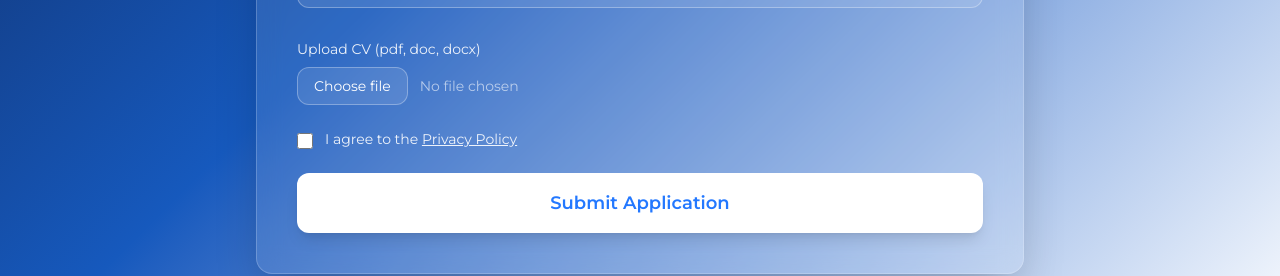
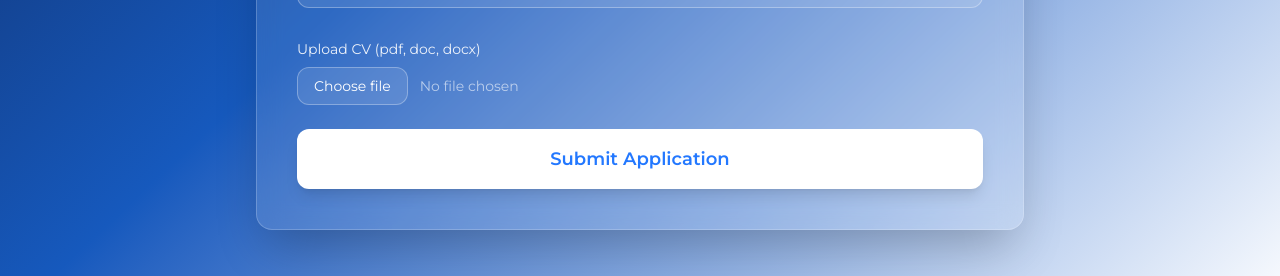
Before and after one commit to rinesaahmedi/primex, a React (Vite) app: page /apply in a window 1280 px wide. Shown: the part 880-1156 px from the top of the page. Built offline with nearby package versions, Linux system fonts and the light colour scheme; no server answers.

Commit message:
privacy accept - removed from the join us form

```diff
--- a/src/pages/JoinUsForm.jsx
+++ b/src/pages/JoinUsForm.jsx
@@ -349,11 +349,12 @@ function JoinUsForm() {
 
             {/* ROW 3: Country & Position */}
             <div className="grid md:grid-cols-2 gap-5">
-
               {/* --- CUSTOM COUNTRY DROPDOWN (Replacing <select>) --- */}
               <div className="relative" ref={countryDropdownRef}>
                 <div
-                  onClick={() => !isSubmitting && setIsCountryOpen(!isCountryOpen)}
+                  onClick={() =>
+                    !isSubmitting && setIsCountryOpen(!isCountryOpen)
+                  }
                   className={`w-full rounded-xl border px-5 py-3.5 text-base cursor-pointer flex justify-between items-center bg-white/10 transition-all
                     ${
                       errors.country
@@ -366,7 +367,9 @@ function JoinUsForm() {
                       formData.country ? "text-white" : "text-white/60"
                     }
                   >
-                    {formData.country || t("forms.join.fields.country") || "Select Country"}
+                    {formData.country ||
+                      t("forms.join.fields.country") ||
+                      "Select Country"}
                   </span>
                   {/* Chevron Icon */}
                   <svg
@@ -377,14 +380,21 @@ function JoinUsForm() {
                     stroke="currentColor"
                     viewBox="0 0 24 24"
                   >
-                    <path strokeLinecap="round" strokeLinejoin="round" strokeWidth="2" d="M19 9l-7 7-7-7" />
+                    <path
+                      strokeLinecap="round"
+                      strokeLinejoin="round"
+                      strokeWidth="2"
+                      d="M19 9l-7 7-7-7"
+                    />
                   </svg>
                 </div>
 
                 {isCountryOpen && (
                   <div className="absolute z-50 mt-2 w-full rounded-xl border border-white/20 bg-[#081333]/95 backdrop-blur-xl shadow-2xl overflow-hidden max-h-60 overflow-y-auto custom-scrollbar">
                     {loadingCountries ? (
-                      <div className="px-5 py-3 text-white/60 text-sm">Loading...</div>
+                      <div className="px-5 py-3 text-white/60 text-sm">
+                        Loading...
+                      </div>
                     ) : (
                       countries.map((c, i) => (
                         <div
@@ -405,7 +415,9 @@ function JoinUsForm() {
               {/* --- CUSTOM POSITION DROPDOWN --- */}
               <div className="relative" ref={positionDropdownRef}>
                 <div
-                  onClick={() => !isSubmitting && setIsPositionOpen(!isPositionOpen)}
+                  onClick={() =>
+                    !isSubmitting && setIsPositionOpen(!isPositionOpen)
+                  }
                   className={`w-full rounded-xl border px-5 py-3.5 text-base cursor-pointer flex justify-between items-center bg-white/10 transition-all
                     ${
                       errors.position
@@ -418,7 +430,9 @@ function JoinUsForm() {
                       formData.position ? "text-white" : "text-white/60"
                     }
                   >
-                    {formData.position || t("forms.join.fields.position") || "Select Position"}
+                    {formData.position ||
+                      t("forms.join.fields.position") ||
+                      "Select Position"}
                   </span>
                   <svg
                     className={`w-4 h-4 text-white/70 transition-transform duration-200 ${
@@ -428,7 +442,12 @@ function JoinUsForm() {
                     stroke="currentColor"
                     viewBox="0 0 24 24"
                   >
-                    <path strokeLinecap="round" strokeLinejoin="round" strokeWidth="2" d="M19 9l-7 7-7-7" />
+                    <path
+                      strokeLinecap="round"
+                      strokeLinejoin="round"
+                      strokeWidth="2"
+                      d="M19 9l-7 7-7-7"
+                    />
                   </svg>
                 </div>
 
@@ -525,30 +544,6 @@ function JoinUsForm() {
               <ErrorMsg field="cvFile" />
             </div>
 
-            {/* Privacy Checkbox */}
-            <div>
-              <label className="flex items-start gap-3 text-sm text-white/90 group cursor-pointer">
-                <input
-                  type="checkbox"
-                  name="privacyAccepted"
-                  checked={formData.privacyAccepted}
-                  onChange={handleChange}
-                  disabled={isSubmitting}
-                  className={`mt-1 w-4 h-4 rounded border bg-white/10 text-white focus:ring-2 focus:ring-white/50 transition-colors
-                    ${
-                      errors.privacyAccepted
-                        ? "border-red-400 ring-red-400"
-                        : "border-white/30"
-                    }`}
-                />
-                <span className={errors.privacyAccepted ? "text-red-200" : ""}>
-                  {t("forms.join.fields.privacy")}{" "}
-                  <span className="underline">Privacy Policy</span>
-                </span>
-              </label>
-              <ErrorMsg field="privacyAccepted" />
-            </div>
-
             <button
               type="submit"
               disabled={isSubmitting}
```
